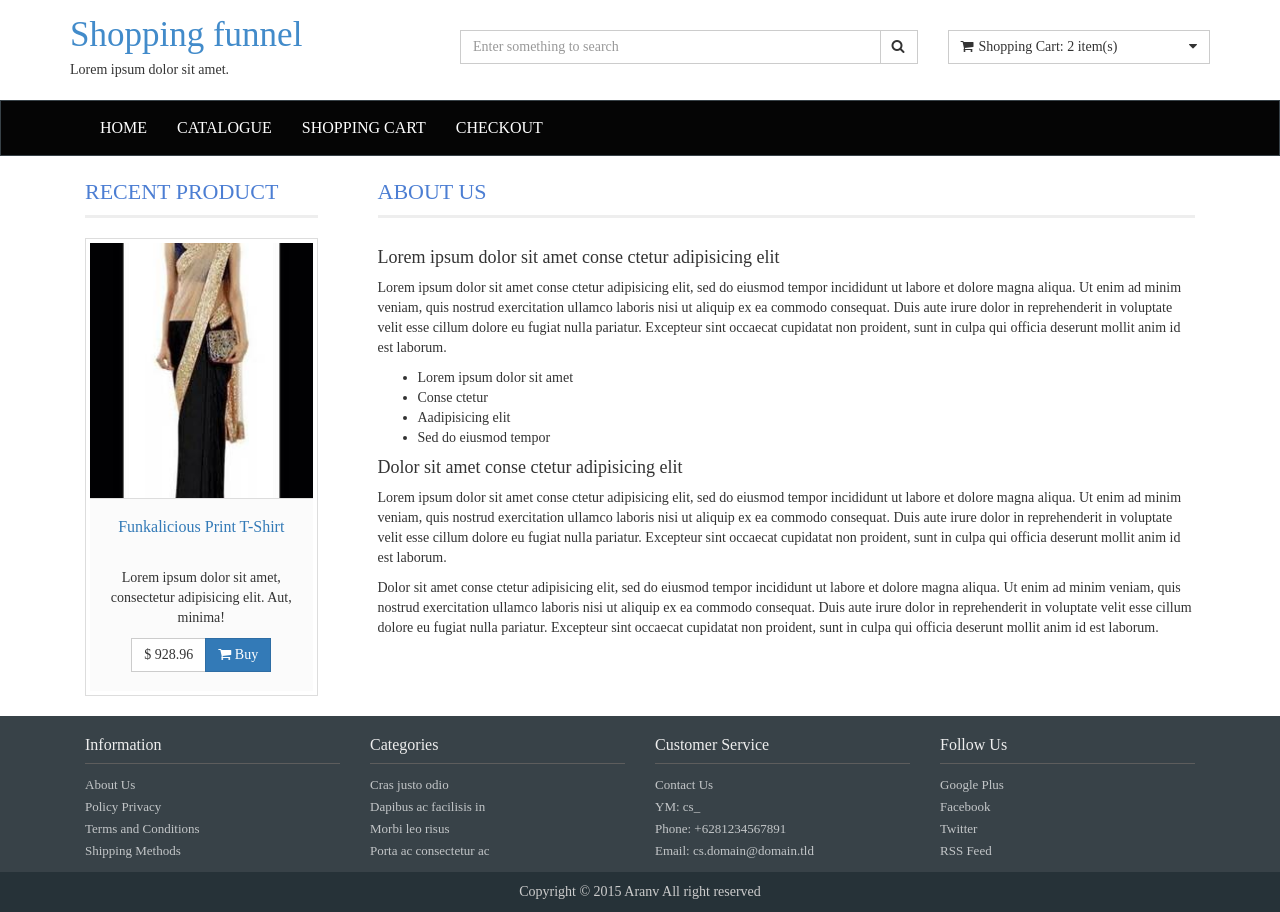
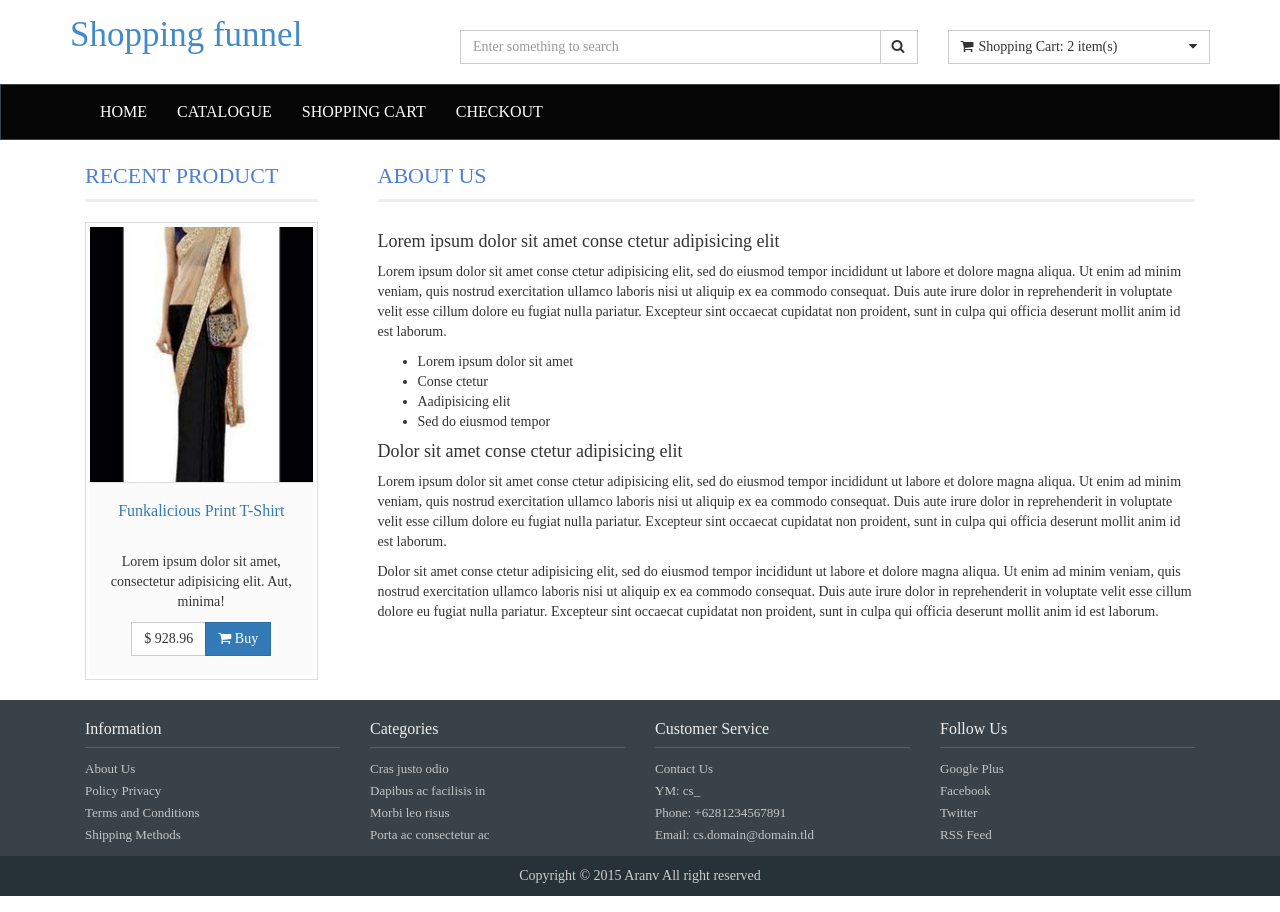
Before and after one commit to anupamryadav/saree, a plain HTML site: page about.html in a window 1280 px wide. Drawn offline with Linux system fonts and the light colour scheme; a script that the page names is missing; a web font is replaced by a local one.

Commit message:
remove heading

```diff
--- a/about.html
+++ b/about.html
@@ -23,7 +23,7 @@
     	            		<a href="index.html">
     	            			  <span>Shopping funnel</span>
     	            		</a>
-    	            		<div>Lorem ipsum dolor sit amet.</div>
+    	            		<div></div>
     	            	</div>
     	            </div>
     	            <!-- End Logo -->
```
Also changed, not shown: cart.html (+1 -1 lines), catalogue.html (+1 -1 lines), checkout.html (+1 -1 lines), compare.html (+1 -1 lines), contact.html (+1 -1 lines), detail.html (+1 -1 lines).
